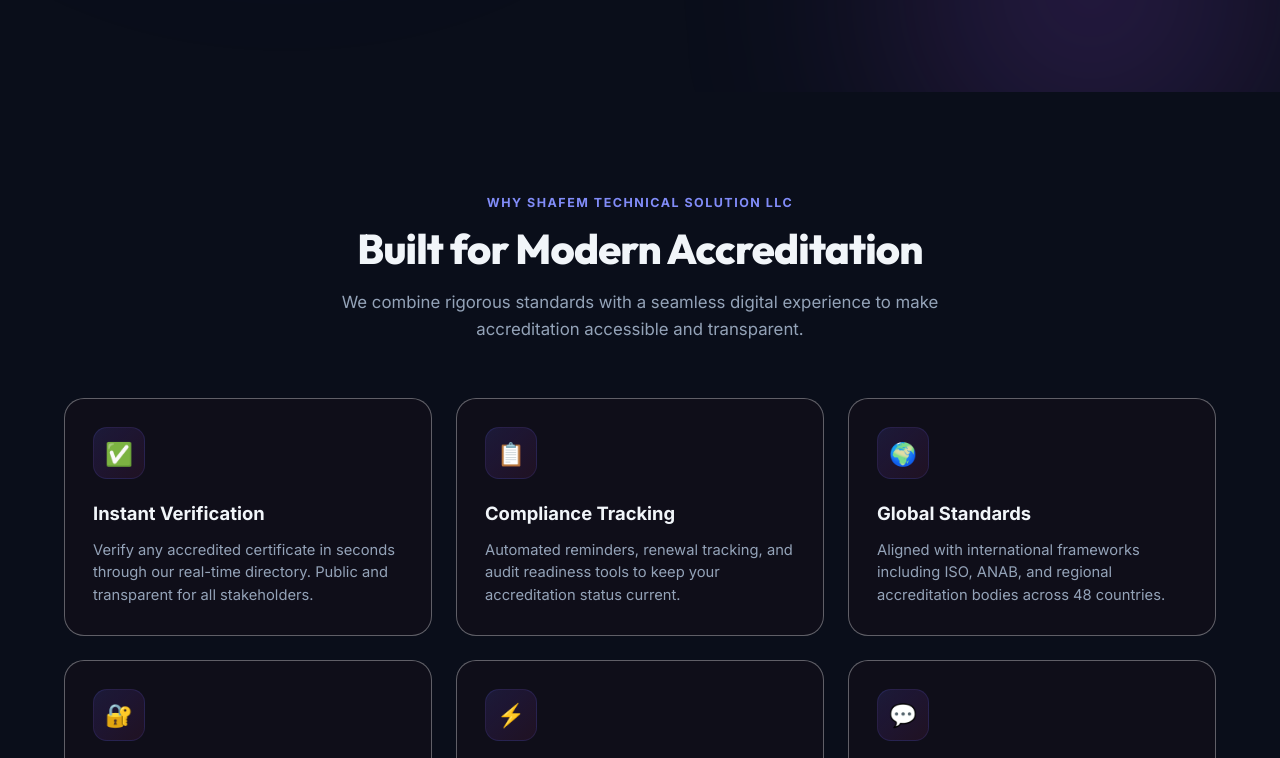
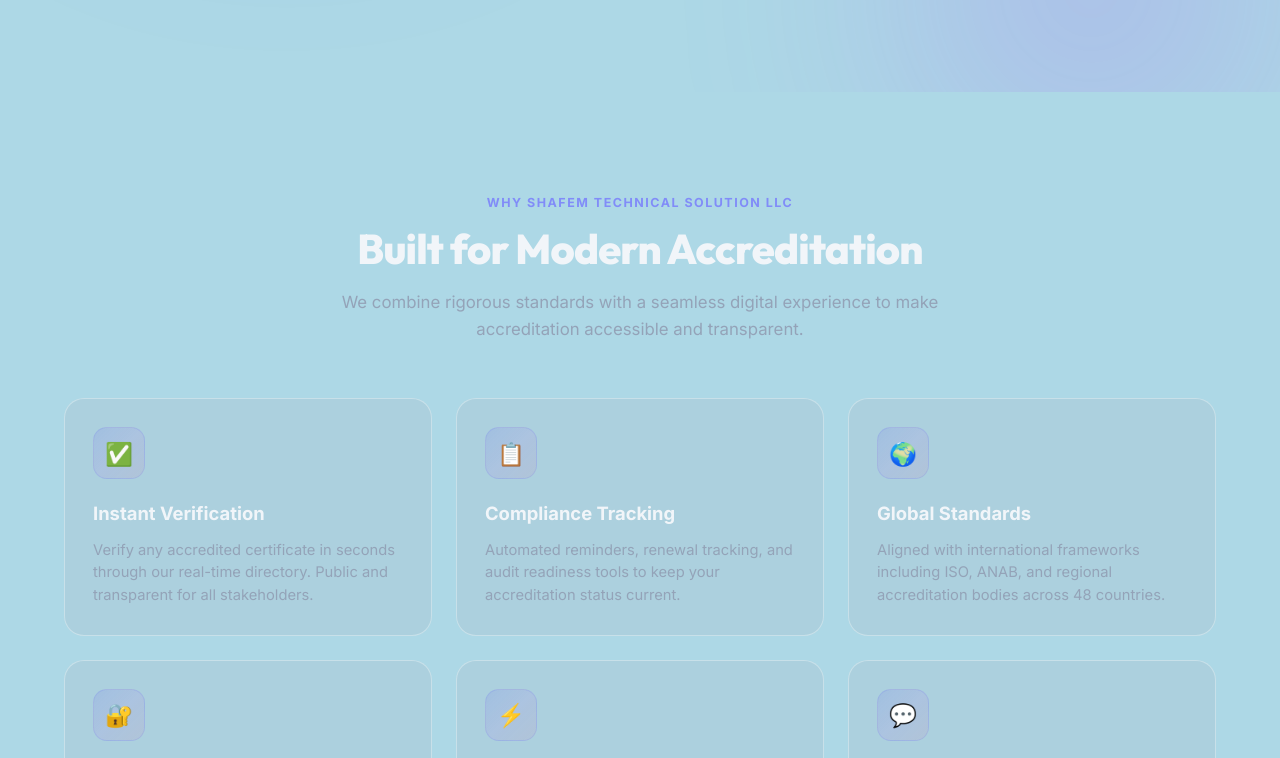
Before and after one commit to shahulliaket/Shafem, a plain HTML site: page index.html in a window 1280 px wide. Shown: the part 708-1466 px from the top of the page. Drawn offline with nearby package versions, Linux system fonts and the light colour scheme; no server answers.

Commit message:
Add files via upload

```diff
--- a/index.css
+++ b/index.css
@@ -1,8 +1,8 @@
 /* ===== DESIGN TOKENS ===== */
 :root {
   /* Primary palette */
-  --color-bg: #0a0e1a;
-  --color-bg-alt: #111827;
+  --color-bg: #add8e6;
+  --color-bg-alt: #e0f2fe;
   --color-surface: rgba(125, 158, 229, 0.7);
   --color-surface-hover: rgba(143, 153, 168, 0.8);
   --color-glass: rgba(158, 25, 25, 0.04);
```
